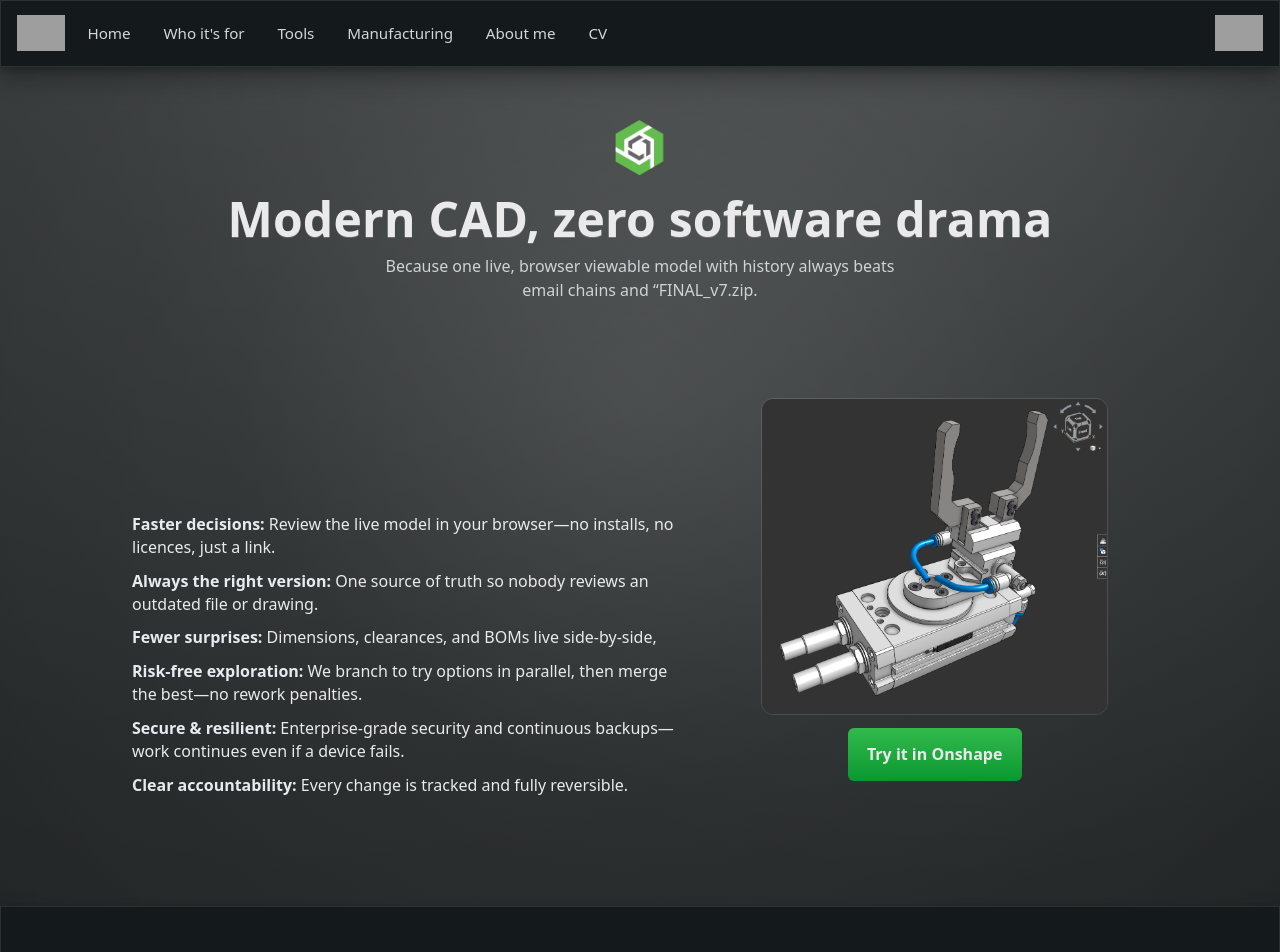
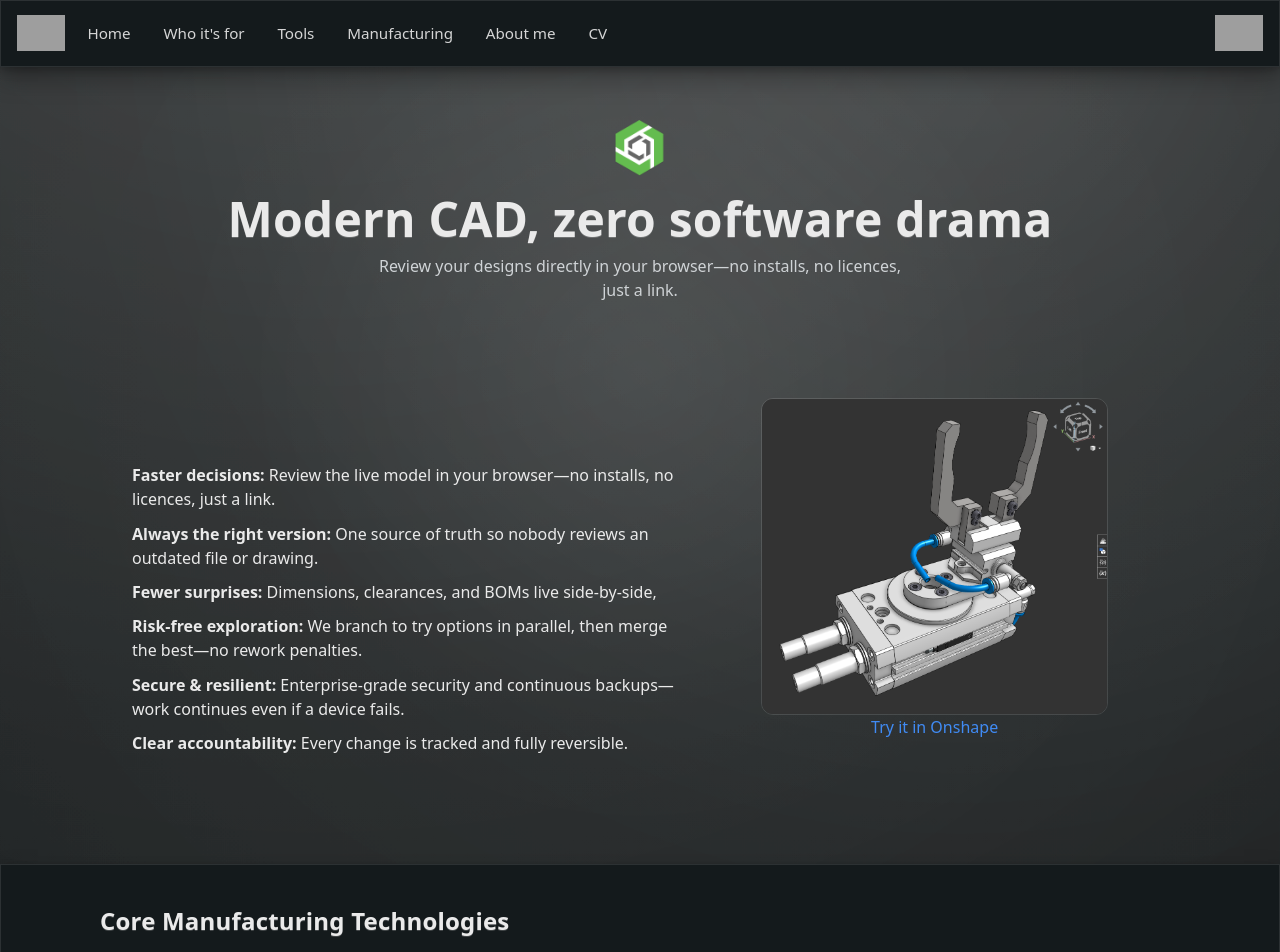
Before and after one commit to JamesAIzzard/jamesaizzard.github.io, a Jekyll site: the page built from index.html, in a window 1280 px wide and 1400 px high, scrolled down 1474 px. Shown: the top 952 px of the window. Built offline with Jekyll 4.4.1, drawn with Linux system fonts in a browser that asks for light colours; some web fonts are replaced; grey boxes are pictures that could not be loaded.

Commit message:
Refactor Onshape CAD section to use consistent ID selectors and improve styling

```diff
--- a/_includes/onshape_cad.html
+++ b/_includes/onshape_cad.html
@@ -1,18 +1,20 @@
-<section id="onshape-cad" class="onshape-hero" aria-labelledby="onshape-hero-title">
+<section id="onshape-cad" aria-labelledby="onshape-hero-title">
+
     <div class="container">
 
-        <img class="onshape-logo" src="assets/images/onshape_logo.png" alt="Onshape logo" />
+        <img id="onshape-logo" src="assets/images/onshape_logo.png" alt="Onshape logo" />
 
-        <h2 id="onshape-hero-title" class="onshape-title">
+        <h2 id="onshape-title">
             Modern CAD, zero software drama
         </h2>
-        <p class="onshape-sub">
-            Because one live, browser viewable model with history always beats email chains and “FINAL_v7.zip.
+
+        <p id="onshape-sub">
+            Review your designs directly in your browser—no installs, no licences, just a link.
         </p>
 
-        <div class="onshape-stage frame">
-            <div class="onshape-copy">
-                <ul class="onshape-list">
+        <div id="onshape-stage">
+            <div id="onshape-copy">
+                <ul>
                     <li><strong>Faster decisions:</strong> Review the live model in your browser—no installs, no
                         licences,
                         just a link.</li>
@@ -31,13 +33,15 @@
 
             </div>
 
-            <figure class="onshape-visual">
+            <figure id="onshape-visual">
                 <img src="assets/images/gripper.png" alt="Onshape assembly: gripper" />
-                <a class="onshape-try-button"
-                    href="https://cad.onshape.com/documents/54c1dbaf9878c3cbe49570f6/w/3a70a19c2e866bd995454e3e/e/835080b41fb88ea9f1b71f33?renderMode=0&tangentEdgeStyle=1&uiState=68aa1672fe19a445202134fe"
+                <a href="https://cad.onshape.com/documents/54c1dbaf9878c3cbe49570f6/w/3a70a19c2e866bd995454e3e/e/835080b41fb88ea9f1b71f33?renderMode=0&tangentEdgeStyle=1&uiState=68aa1672fe19a445202134fe"
                     target="_blank" rel="noopener" aria-label="Open the Onshape model in a new tab">Try it in
                     Onshape</a>
             </figure>
+
         </div>
+
     </div>
+
 </section>
--- a/_sass/components/_onshape_cad.scss
+++ b/_sass/components/_onshape_cad.scss
@@ -1,13 +1,10 @@
 #onshape-cad {
     scroll-margin-top: 80px;
-}
-
-.onshape-hero {
     padding: clamp(2.5rem, 6vw, 6rem) 0;
     text-align: center;
 }
 
-.onshape-logo {
+#onshape-logo {
     width: 56px;
     height: 56px;
     margin: 0 auto 0.9rem;
@@ -17,49 +14,42 @@
     /* ensure no bigger than 60px square */
 }
 
-.onshape-title {
+#onshape-title {
     margin: 0 0 .5rem 0;
     font-size: clamp(1.8rem, calc(3vw + 1rem), 3rem);
     line-height: 1.15;
 }
 
-.onshape-sub {
+#onshape-sub {
     margin: 0 auto;
     max-width: 60ch;
     color: var(--muted, #9aa3b2);
 }
 
 
-.onshape-stage {
+#onshape-stage {
     position: relative;
     margin-top: clamp(1.5rem, 4vw, 3rem);
     overflow: hidden;
-}
-
-/* When used as a .frame, give comfortable inner padding */
-.onshape-stage.frame {
     padding: clamp(1rem, 3vw, 2rem);
-}
-
-.onshape-stage {
     display: grid;
     gap: 1.25rem 2rem;
 }
 
 @media (min-width: 900px) {
-    .onshape-stage {
+    #onshape-stage {
         grid-template-columns: 1fr min(42%, 520px);
         align-items: end;
         /* anchor image to bottom */
     }
 }
 
-.onshape-copy {
+#onshape-copy {
     z-index: 1;
     text-align: left;
 }
 
-.onshape-list {
+#onshape-copy>ul {
     margin: 0;
     padding: 0;
     list-style: none;
@@ -67,55 +57,17 @@
     gap: .65rem;
 }
 
-.onshape-list li {
-    line-height: 1.45;
-}
-
-.onshape-list li strong {
-    color: var(--heading, #e7ebf0);
-}
-
-.onshape-visual {
+#onshape-visual {
     z-index: 1;
     justify-self: end;
     align-self: end;
     text-align: center;
 }
 
-.onshape-visual img {
+#onshape-visual img {
     display: block;
     width: min(100%, 560px);
     border-radius: 12px;
     border: 1px solid var(--line, rgba(255, 255, 255, .12));
     background: #0000;
 }
-
-.onshape-try-button {
-    display: inline-block;
-    margin-top: .8rem;
-    padding: 0.9rem 1.2rem;
-    border: none;
-    border-radius: 6px;
-    /* Fallback flat color */
-    background: var(--accent-1);
-    /* Subtle green gradient using --accent-1 */
-    background: linear-gradient(
-        180deg,
-        color-mix(in oklab, var(--accent-1) 94%, white),
-        color-mix(in oklab, var(--accent-1) 88%, black)
-    );
-    color: var(--text);
-    font-weight: 600;
-    text-decoration: none;
-    cursor: pointer;
-    transition: transform 120ms ease, box-shadow 120ms ease, background 120ms ease;
-}
-
-.onshape-try-button:hover {
-    transform: translateY(-1px);
-}
-
-.onshape-try-button:focus-visible {
-    outline: none;
-    box-shadow: 0 0 0 3px var(--ring);
-}
```
